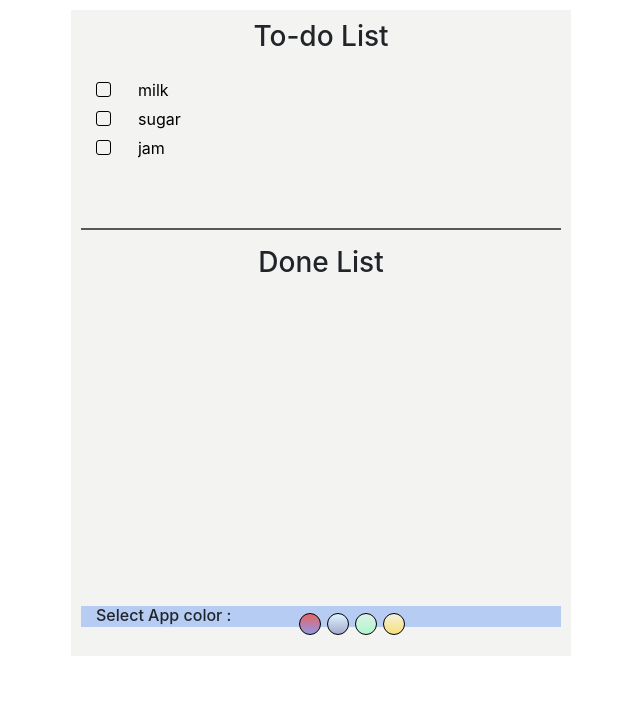
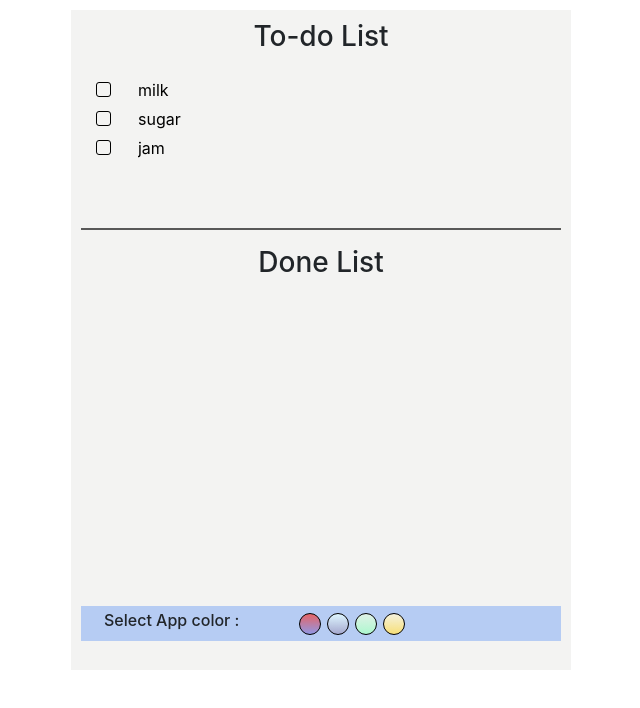
Before and after one commit to madhurabhujbal/todo-list, a React (Create React App) app: page / in a window 1280 px wide. Shown: the top 708 px of the page, without its empty margins (319-959 px from the left). Built offline with nearby package versions, Linux system fonts and the light colour scheme; the HTML template or start-up script is replaced by a standard one.

Commit message:
Add styling code for footer and h6 tag

```diff
--- a/src/App.css
+++ b/src/App.css
@@ -146,19 +146,21 @@ hr.horizontal-line {
 
 footer {
   position: relative;
+  min-height: 35px;
   margin-top: 65%;
   margin-bottom: 4%;
   background-color: rgb(182, 204, 243);
   text-align: left;
 }
 
-.select-background {
-  padding-left: 3%;
-}
-
 .color-buttons button {
   border: 1px solid black;
   border-radius: 80%;
+}
+
+h6 {
+  padding-top: 3%;
+  margin: 8px;
 }
 
 .red {
```
